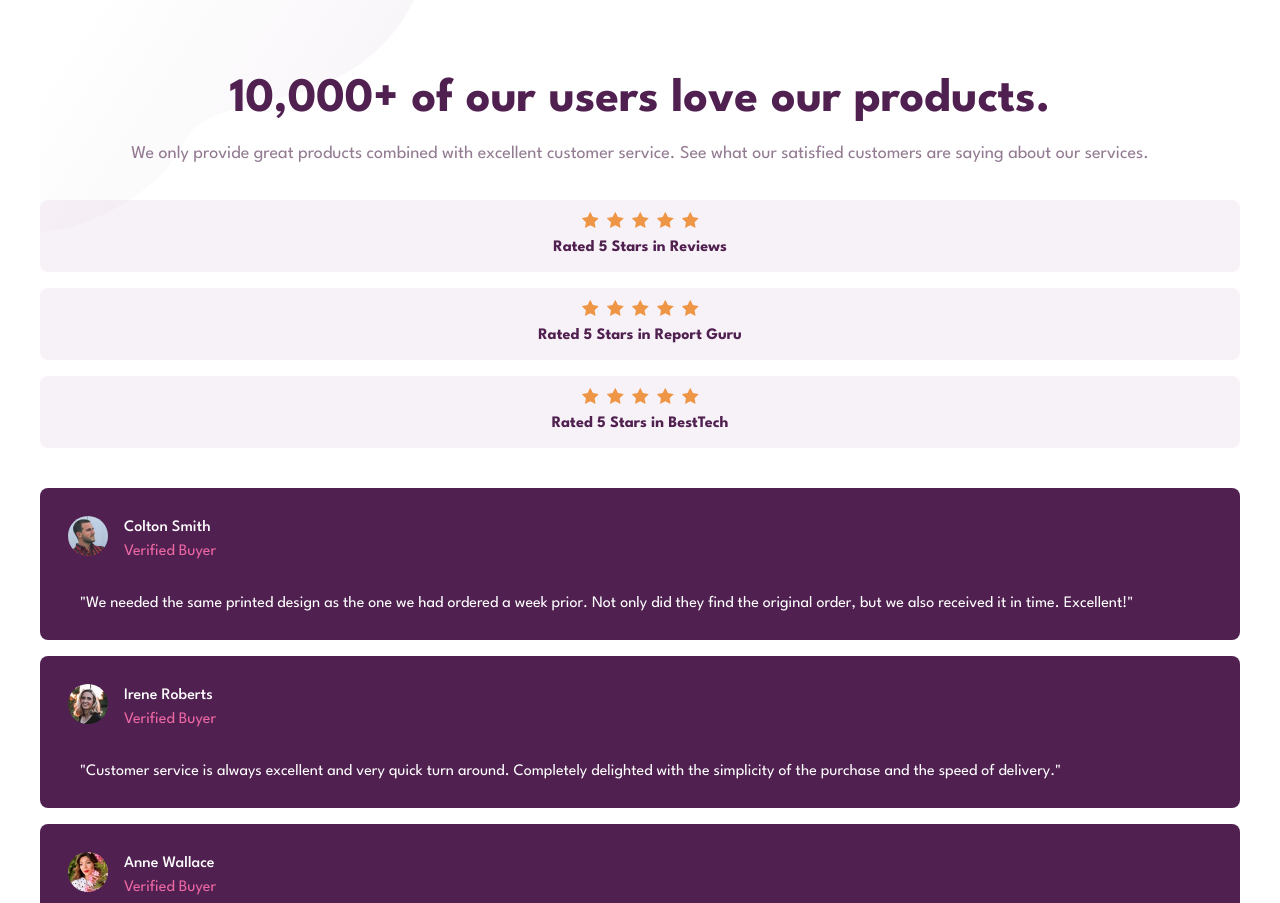
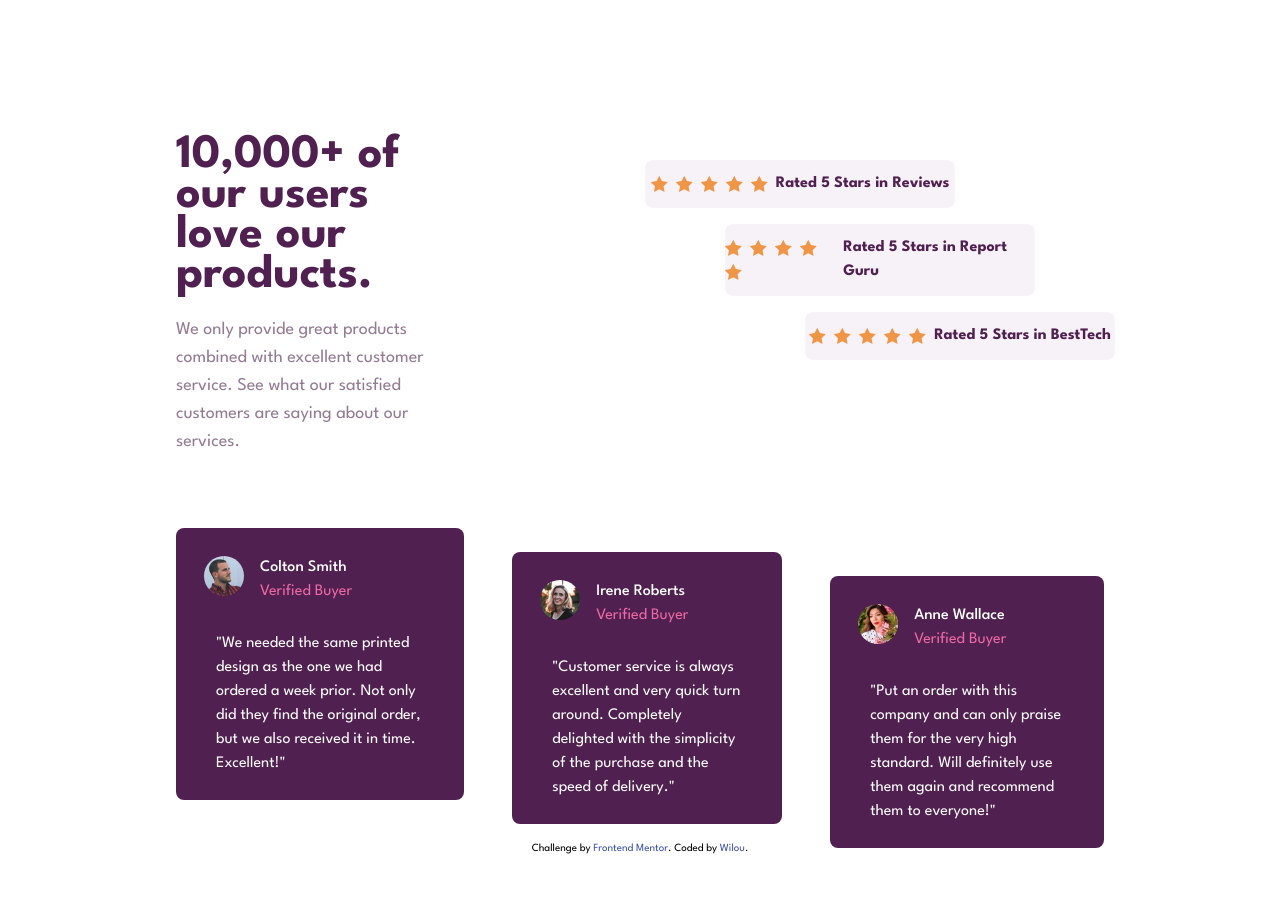
Before and after one commit to Wilouricard/socialProofSection, a website: page index.html in a window 1280 px wide. Shown: the top 903 px of the page. After the commit the page ends 857 px from the top, so only its background shows below. Drawn offline with Linux system fonts and the light colour scheme.

Commit message:
desktop version

```diff
--- a/index.html
+++ b/index.html
@@ -30,18 +30,18 @@
     </style>
   </head>
   <body>
-    <main class="mx-10 my-10">
-      <div>
-        <img src="./images/bg-pattern-top-mobile.svg" alt="" class="absolute z-10 -translate-y-10">
-        <img src="./images/bg-pattern-bottom-mobile.svg" alt="" class="absolute z-10 translate-y-[970px]">
-        <div class="flex flex-col gap-5 mb-8 pt-10">
-          <h1 class="text-5xl font-bold text-Very-Dark-Magenta text-center leading-10 ">10,000+ of our users love our products.</h1>
-          <p class="text-center text-lg text-Dark-Grayish-Magenta">We only provide great products combined with excellent customer service.
+    <main class="mx-10 my-10 lg:mx-44 lg:mt-24">
+      <div class="lg:flex">
+        <img src="./images/bg-pattern-top-mobile.svg" alt="" class="absolute z-10 -translate-y-10 lg:hidden">
+        <img src="./images/bg-pattern-bottom-mobile.svg" alt="" class="absolute z-10 translate-y-[970px] lg:hidden">
+        <div class="flex flex-col gap-5 mb-8 pt-10 lg:w-1/3 lg:pr-12 ">
+          <h1 class="text-5xl font-bold text-Very-Dark-Magenta text-center leading-10 lg:text-left">10,000+ of our users love our products.</h1>
+          <p class="text-center text-lg text-Dark-Grayish-Magenta lg:text-left">We only provide great products combined with excellent customer service.
     See what our satisfied customers are saying about our services.</p>
         </div>
-        <div class="flex flex-col gap-4 mb-10">
-          <div class="bg-Light-Grayish-Magenta py-3 rounded-lg flex flex-col gap-2 justify-center items-center">
-            <div class="flex gap-2">
+        <div class="flex flex-col gap-4 mb-10 lg:w-2/3 lg:mt-16">
+          <div class="bg-Light-Grayish-Magenta py-3 rounded-lg flex flex-col gap-2 justify-center items-center lg:w-1/2 lg:flex-row lg:ml-40">
+            <div class="flex gap-2 flex-wrap">
               <img src="./images/icon-star.svg" alt="">
               <img src="./images/icon-star.svg" alt="">
               <img src="./images/icon-star.svg" alt="">
@@ -50,8 +50,8 @@
             </div>
             <p class="text-Very-Dark-Magenta font-bold">Rated 5 Stars in Reviews</p>
           </div>
-          <div class="bg-Light-Grayish-Magenta py-3 rounded-lg flex flex-col gap-2 justify-center items-center">
-            <div class="flex gap-2">
+          <div class="bg-Light-Grayish-Magenta py-3 rounded-lg flex flex-col gap-2 justify-center items-center lg:w-1/2 lg:flex-row lg:ml-60">
+            <div class="flex gap-2 flex-wrap">
               <img src="./images/icon-star.svg" alt="">
               <img src="./images/icon-star.svg" alt="">
               <img src="./images/icon-star.svg" alt="">
@@ -60,8 +60,8 @@
             </div>
             <p class="text-Very-Dark-Magenta font-bold">Rated 5 Stars in Report Guru</p>
           </div>
-          <div class="bg-Light-Grayish-Magenta py-3 rounded-lg flex flex-col gap-2 justify-center items-center">
-            <div class="flex gap-2">
+          <div class="bg-Light-Grayish-Magenta py-3 rounded-lg flex flex-col gap-2 justify-center items-center lg:w-1/2 lg:flex-row lg:ml-80">
+            <div class="flex gap-2 flex-wrap">
               <img src="./images/icon-star.svg" alt="">
               <img src="./images/icon-star.svg" alt="">
               <img src="./images/icon-star.svg" alt="">
@@ -72,7 +72,7 @@
           </div>
         </div>
       </div>
-      <div class="flex flex-col gap-4">
+      <div class="flex flex-col gap-4 lg:flex-row lg:pt-10 lg:gap-12">
         <div class="bg-Very-Dark-Magenta rounded-lg">
           <div class="flex gap-4 p-7">
             <img src="./images/image-colton.jpg" alt="" class="rounded-full w-10 h-10">
@@ -85,7 +85,7 @@
             Not only did they find the original order, but we also received it in time.
             Excellent!"</p>
         </div>
-        <div class="bg-Very-Dark-Magenta rounded-lg">
+        <div class="bg-Very-Dark-Magenta rounded-lg lg:translate-y-6">
           <div class="flex gap-4 p-7">
             <img src="./images/image-irene.jpg" alt="" class="rounded-full w-10 h-10">
             <div class="flex flex-col">
@@ -96,7 +96,7 @@
           <p class="text-White px-10 font-light pb-6">"Customer service is always excellent and very quick turn around. Completely
             delighted with the simplicity of the purchase and the speed of delivery."</p>
         </div>
-        <div class="bg-Very-Dark-Magenta rounded-lg">
+        <div class="bg-Very-Dark-Magenta rounded-lg lg:translate-y-12">
           <div class="flex gap-4 p-7">
             <img src="./images/image-anne.jpg" alt="" class="rounded-full w-10 h-10">
             <div class="flex flex-col">
```
Also changed, not shown: dist/output.css.
